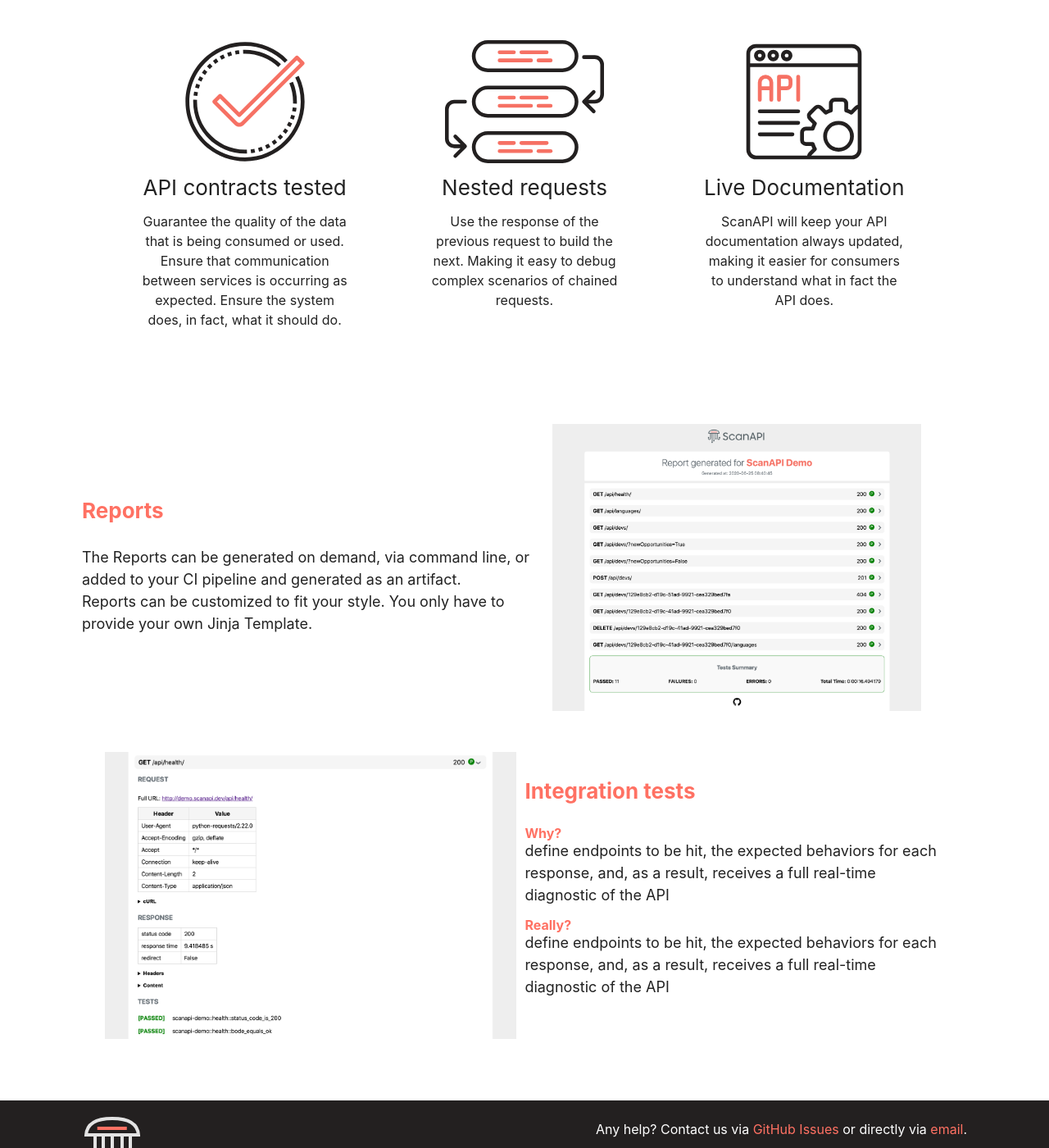
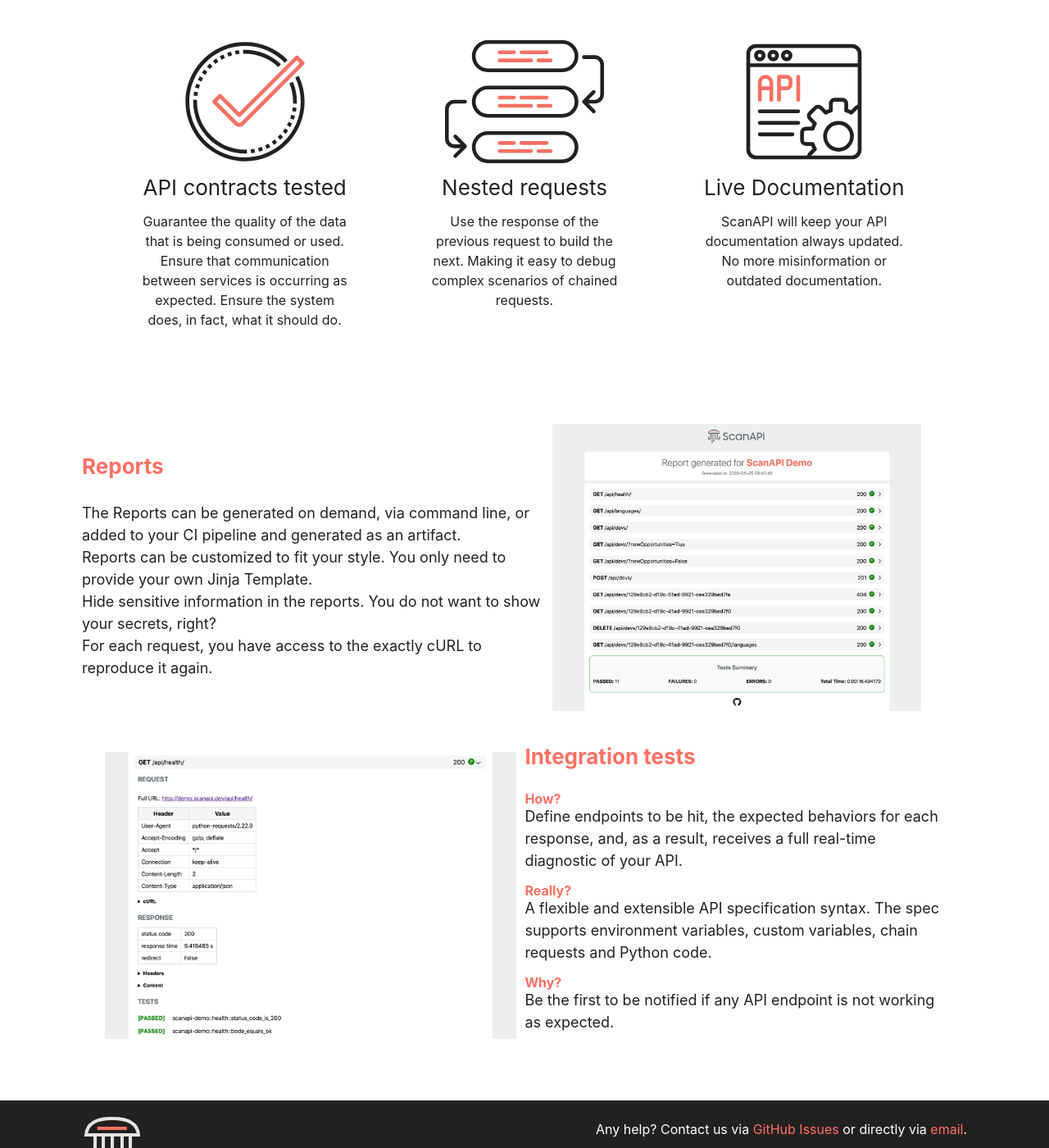
Before and after one commit to scanapi/website, a Jekyll site: the page built from index.html, in a window 1280 px wide and 1400 px high, scrolled down 491 px. Shown: the whole window at 82% size. Built offline with Jekyll 4.4.1, drawn with Linux system fonts in a browser that asks for light colours.

Commit message:
Improve home text

```diff
--- a/index.html
+++ b/index.html
@@ -14,12 +14,24 @@
 
 <section class="main-infos">
     <div class="why-scanapi">
-        <div><img src="{{ "/assets/images/confirm.svg" | relative_url }}"><h3>API contracts tested</h3>Guarantee the
-            quality of the data that is being consumed or used. Ensure that communication between services is occurring as expected. Ensure the system does, in fact, what it should do.
+        <div>
+            <img src="{{ "/assets/images/confirm.svg" | relative_url }}">
+            <h3>API contracts tested</h3>
+            Guarantee the quality of the data that is being consumed or used.
+            Ensure that communication between services is occurring as expected.
+            Ensure the system does, in fact, what it should do.
         </div>
-        <div><img src="{{ "/assets/images/dependency.svg" | relative_url }}"><h3>Nested requests</h3>Use the response of the previous request to build the next. Making it easy to debug complex scenarios of chained requests.
+        <div>
+            <img src="{{ "/assets/images/dependency.svg" | relative_url }}">
+            <h3>Nested requests</h3>
+            Use the response of the previous request to build the next.
+            Making it easy to debug complex scenarios of chained requests.
         </div>
-        <div><img src="{{ "/assets/images/api.svg" | relative_url }}"><h3>Live Documentation</h3> ScanAPI will keep your API documentation always updated, making it easier for consumers to understand what in fact the API does.
+        <div>
+            <img src="{{ "/assets/images/api.svg" | relative_url }}">
+            <h3>Live Documentation</h3>
+            ScanAPI will keep your API documentation always updated.
+            No more misinformation or outdated documentation.
         </div>
     </div>
 </section>
@@ -28,7 +40,9 @@
     <div>
         <h2>Reports</h2>
         <p>The Reports can be generated on demand, via command line, or added to your CI pipeline and generated as an artifact.</p>
-        <p> Reports can be customized to fit your style. You only have to provide your own Jinja Template.</p>
+        <p>Reports can be customized to fit your style. You only need to provide your own Jinja Template.</p>
+        <p>Hide sensitive information in the reports. You do not want to show your secrets, right? </p>
+        <p>For each request, you have access to the exactly cURL to reproduce it again. </p>
     </div>
     <img src="{{"/assets/images/scanapi-report.png" | relative_url }}">
 </section>
@@ -37,10 +51,19 @@
     <img src="{{"/assets/images/tests.png" | relative_url }}">
     <div>
         <h2>Integration tests</h2>
+        <h3>How?</h3>
+        <p>
+            Define endpoints to be hit, the expected behaviors for each response, and, as a result, receives a full real-time diagnostic of your API.
+        </p>
+        <h3>Really?</h3>
+        <p>
+            A flexible and extensible API specification syntax.
+            The spec supports environment variables, custom variables, chain requests and Python code.
+        </p>
         <h3>Why?</h3>
-        <p>define endpoints to be hit, the expected behaviors for each response, and, as a result, receives a full real-time diagnostic of the API</p>
-        <h3>Really?</h3>
-        <p>define endpoints to be hit, the expected behaviors for each response, and, as a result, receives a full real-time diagnostic of the API</p>
+        <p>
+            Be the first to be notified if any API endpoint is not working as expected.
+        </p>
     </div>
 
 </section>
```
